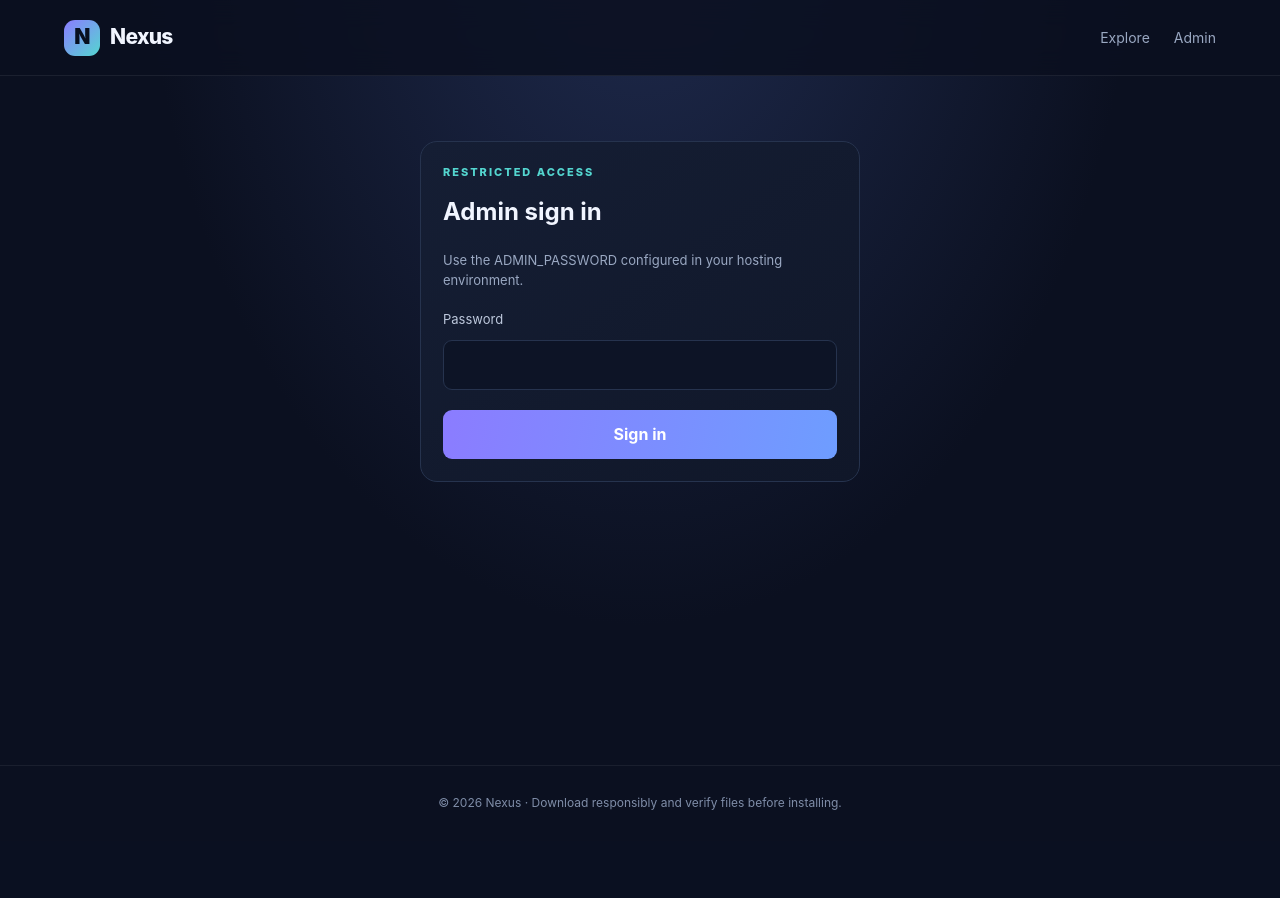
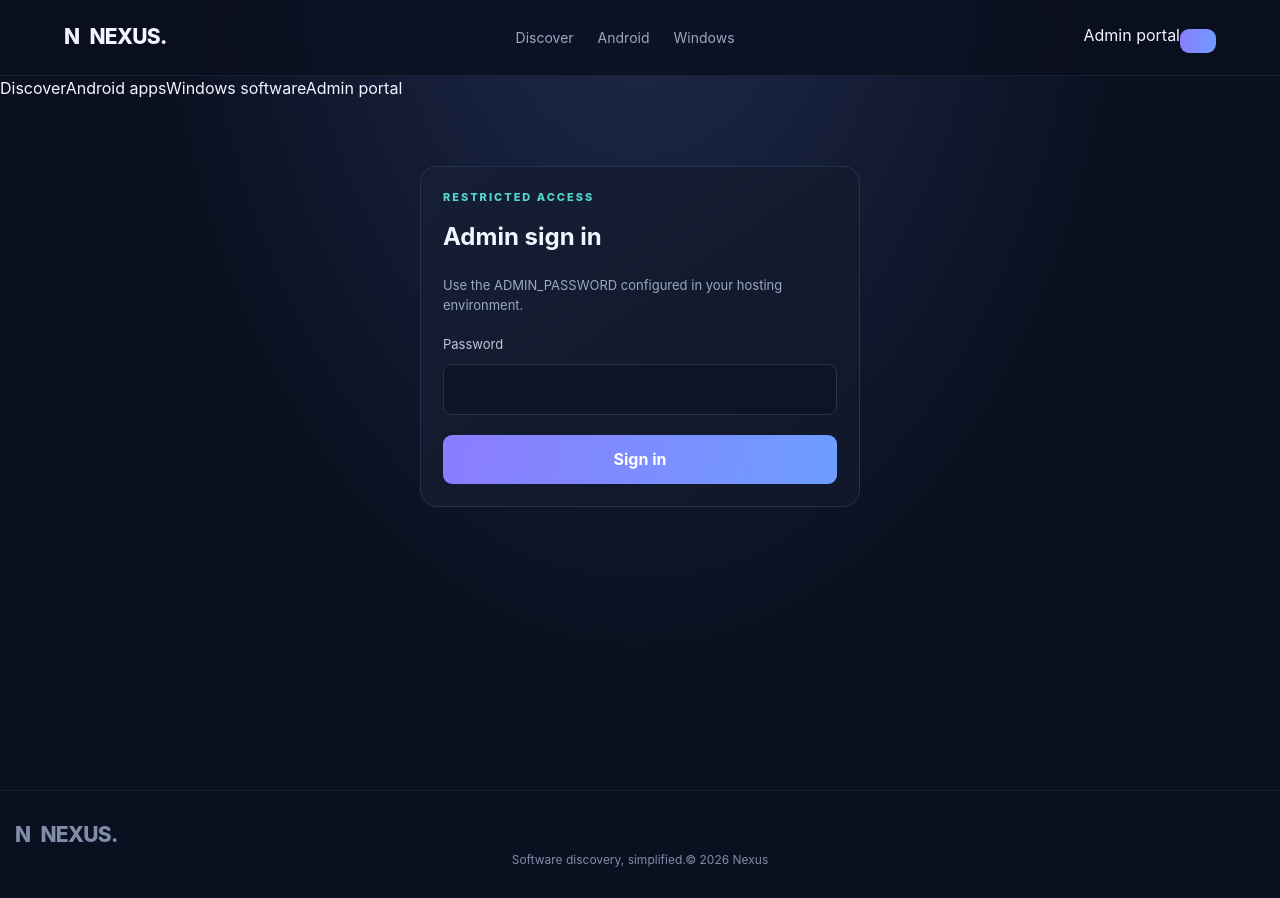
Before and after one commit to nagidev360/Nexus, a Flask app: a page that uses templates/base.html in a window 1280 px wide. Before the commit the page ends 810 px from the top, so only its background shows below. Run offline with Flask 3, Linux system fonts and the light colour scheme.

Commit message:
Upgrade Nexus UI shell and navigation

```diff
--- a/templates/base.html
+++ b/templates/base.html
@@ -1,7 +1,5 @@
 <!doctype html>
-<html lang="en"><head><meta charset="utf-8"><meta name="viewport" content="width=device-width,initial-scale=1">
-<meta name="description" content="Nexus — discover Android apps and Windows software.">
-<title>{% block title %}Nexus — App Store{% endblock %}</title><link rel="stylesheet" href="{{ url_for('static', filename='style.css') }}"></head>
-<body><header class="topbar"><a class="brand" href="{{ url_for('index') }}"><span class="logo">N</span> Nexus</a><nav><a href="{{ url_for('index') }}">Explore</a><a href="{{ url_for('admin_login') }}">Admin</a></nav></header>
-<main class="wrap">{% with messages = get_flashed_messages(with_categories=true) %}{% for category,message in messages %}<div class="notice {{ category }}">{{ message }}</div>{% endfor %}{% endwith %}{% block content %}{% endblock %}</main>
-<footer>© {{ 2026 }} Nexus · Download responsibly and verify files before installing.</footer></body></html>
+<html lang="en"><head><meta charset="utf-8"><meta name="viewport" content="width=device-width,initial-scale=1"><meta name="theme-color" content="#090d18"><meta name="description" content="Nexus — discover Android apps and Windows software."><title>{% block title %}Nexus — Software, discovered.{% endblock %}</title><link rel="preconnect" href="https://fonts.googleapis.com"><link href="https://fonts.googleapis.com/css2?family=DM+Sans:wght@400;500;600;700&family=Space+Grotesk:wght@400;500;600;700&display=swap" rel="stylesheet"><link rel="stylesheet" href="{{ url_for('static',filename='style.css') }}"></head>
+<body><div class="ambient ambient-a"></div><div class="ambient ambient-b"></div><header class="topbar"><a class="brand" href="{{ url_for('index') }}"><span class="logo-mark">N</span><span>NEXUS<span class="brand-dot">.</span></span></a><nav class="nav-links"><a href="{{ url_for('index') }}#explore">Discover</a><a href="{{ url_for('index',platform='Android') }}">Android</a><a href="{{ url_for('index',platform='Windows') }}">Windows</a></nav><div class="nav-actions"><a class="nav-admin" href="{{ url_for('admin_login') }}"><span class="status-dot"></span> Admin portal</a><button class="icon-btn mobile-menu" id="menuToggle" aria-label="Toggle navigation" aria-expanded="false"><span></span><span></span></button></div></header><div class="mobile-nav" id="mobileNav"><a href="{{ url_for('index') }}">Discover</a><a href="{{ url_for('index',platform='Android') }}">Android apps</a><a href="{{ url_for('index',platform='Windows') }}">Windows software</a><a href="{{ url_for('admin_login') }}">Admin portal</a></div>
+<main class="wrap">{% with messages=get_flashed_messages(with_categories=true) %}{% for category,message in messages %}<div class="notice {{ category }}" role="status">{{ message }}<button class="notice-close" aria-label="Dismiss" onclick="this.parentElement.remove()">×</button></div>{% endfor %}{% endwith %}{% block content %}{% endblock %}</main>
+<footer class="footer"><a class="brand footer-brand" href="{{ url_for('index') }}"><span class="logo-mark mini">N</span><span>NEXUS<span class="brand-dot">.</span></span></a><span>Software discovery, simplified.</span><span>© 2026 Nexus</span></footer><script src="{{ url_for('static',filename='app.js') }}" defer></script></body></html>
```
